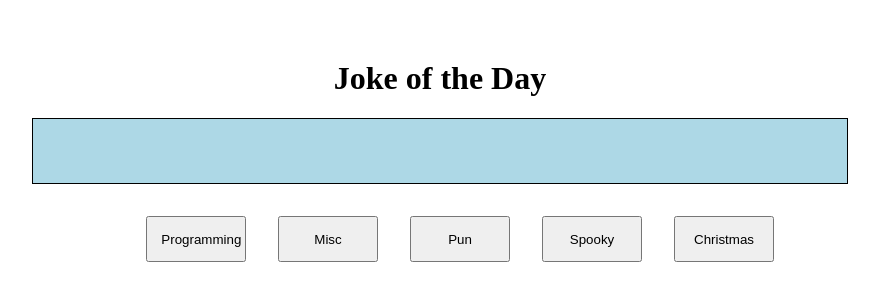
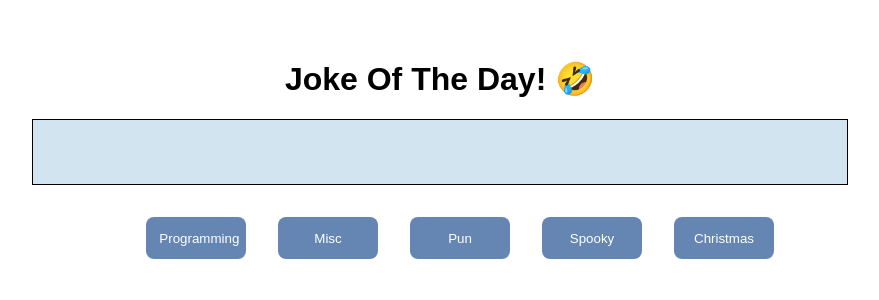
Before and after one commit to RayJay1108/cprg-218-joke-generator, a plain HTML site: page index.html in a window 1280 px wide. Shown: the part 100-400 px from the top of the page, without its empty margins (200-1079 px from the left). Drawn offline with Linux system fonts and the light colour scheme; no server answers.

Commit message:
some of this and some of that

```diff
--- a/index.html
+++ b/index.html
@@ -7,12 +7,12 @@
 </head>
 <body>
     <header>
-        <h1 id="title">Joke of the Day</h1>
+        <h1 id="title">Joke Of The Day! 🤣</h1>
     </header>
 
         <p id="joke"></p>
             <ul id="menu">
-                <li><button id="programming"> Programming </button> </li>
+                <li><button id="programming🖥️"> Programming </button> </li>
                 <li><button id="misc"> Misc </button></li>
                 <li><button id="pun"> Pun </button></li>
                 <li><button id="spooky"> Spooky</button> </li>
--- a/joke.js
+++ b/joke.js
@@ -16,7 +16,7 @@ document.getElementById('programming').addEventListener('click', () => {
         document.getElementById('joke').textContent = data.joke || data.setup +"..."+ data.delivery;
     })
 
-    document.getElementById('title').textContent = "A Random Programming Joke!";
+    document.getElementById('title').textContent = "A Random Programming Joke! 🖥️ ";
 })
 
 // -----------> Misc Jokes <-----------//
--- a/styles.css
+++ b/styles.css
@@ -1,5 +1,6 @@
 body {
     margin-top: 10em;
+    font-family: sans-serif;
 }
 
 header {
@@ -17,7 +18,7 @@ li {
 }
 
 p {
-    background-color: lightblue;
+    background-color: rgb(211, 228, 241);
     border: 0.5px solid black;
     padding: 2em;
     text-align: center;
@@ -28,4 +29,8 @@ p {
 button {
     padding: 1em;
     width: 100px;
+    background-color: rgb(101, 134, 179);
+    border: none;
+    border-radius: 8px;
+    color: white;
 }
```
